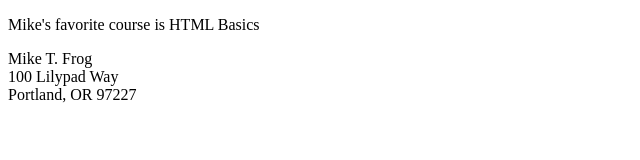
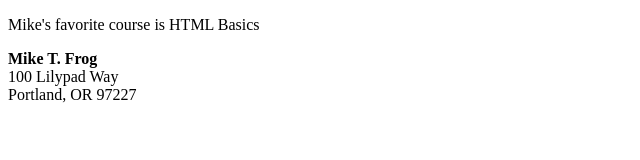
Before and after one commit to nestorhdez/ikigai-20htalent-exercises, a plain HTML site: page 55-cc-text-level-elements-challenge/index.html in a window 1280 px wide. Shown: the full height of the page, 0-640 px from the left. Drawn offline with Linux system fonts and the light colour scheme.

Commit message:
Give the text Mike T. Frog strong importance, using the element that displays text in bold

```diff
--- a/55-cc-text-level-elements-challenge/index.html
+++ b/55-cc-text-level-elements-challenge/index.html
@@ -6,7 +6,7 @@
   <body>
     <p>Mike's favorite course is HTML Basics</p>
     <p>
-      Mike T. Frog<br>
+     <strong>Mike T. Frog</strong><br>
       100 Lilypad Way<br>
       Portland, OR 97227
     </p>
```
